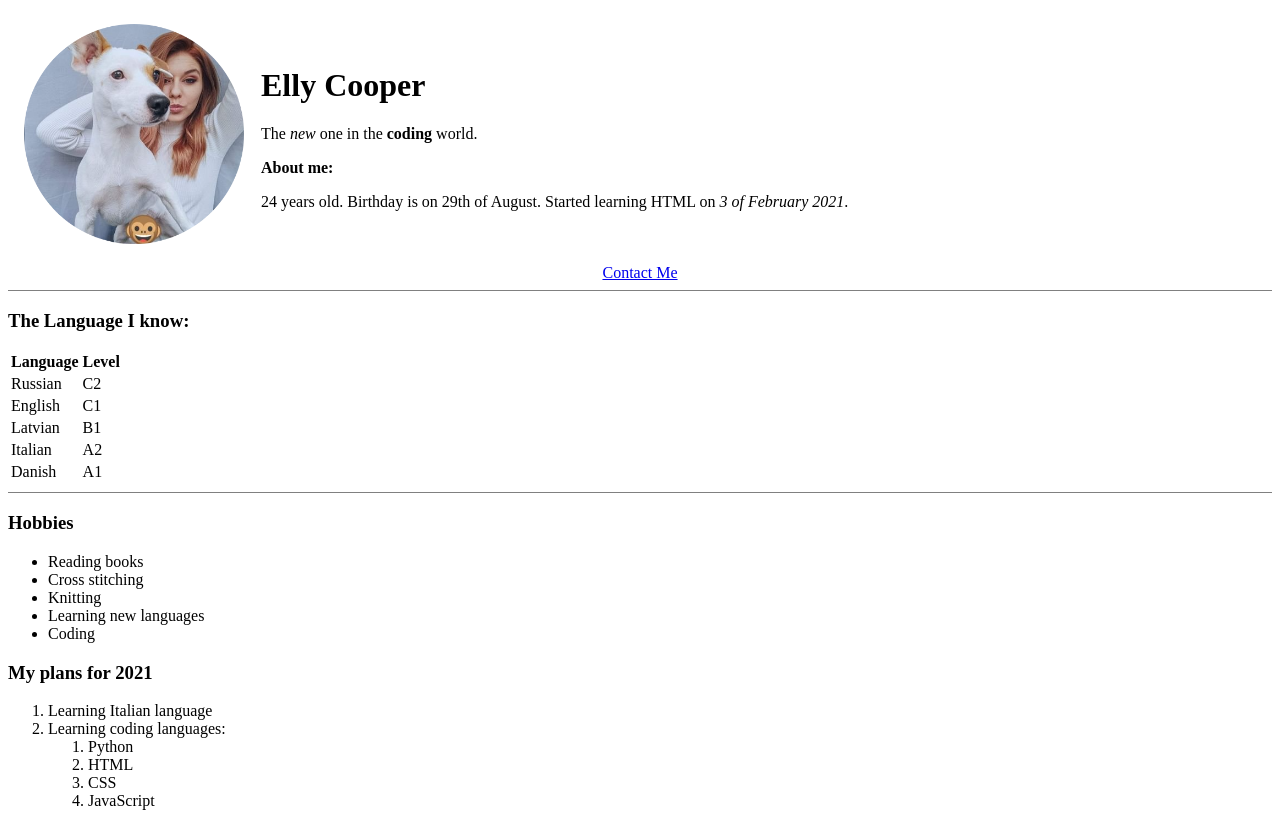
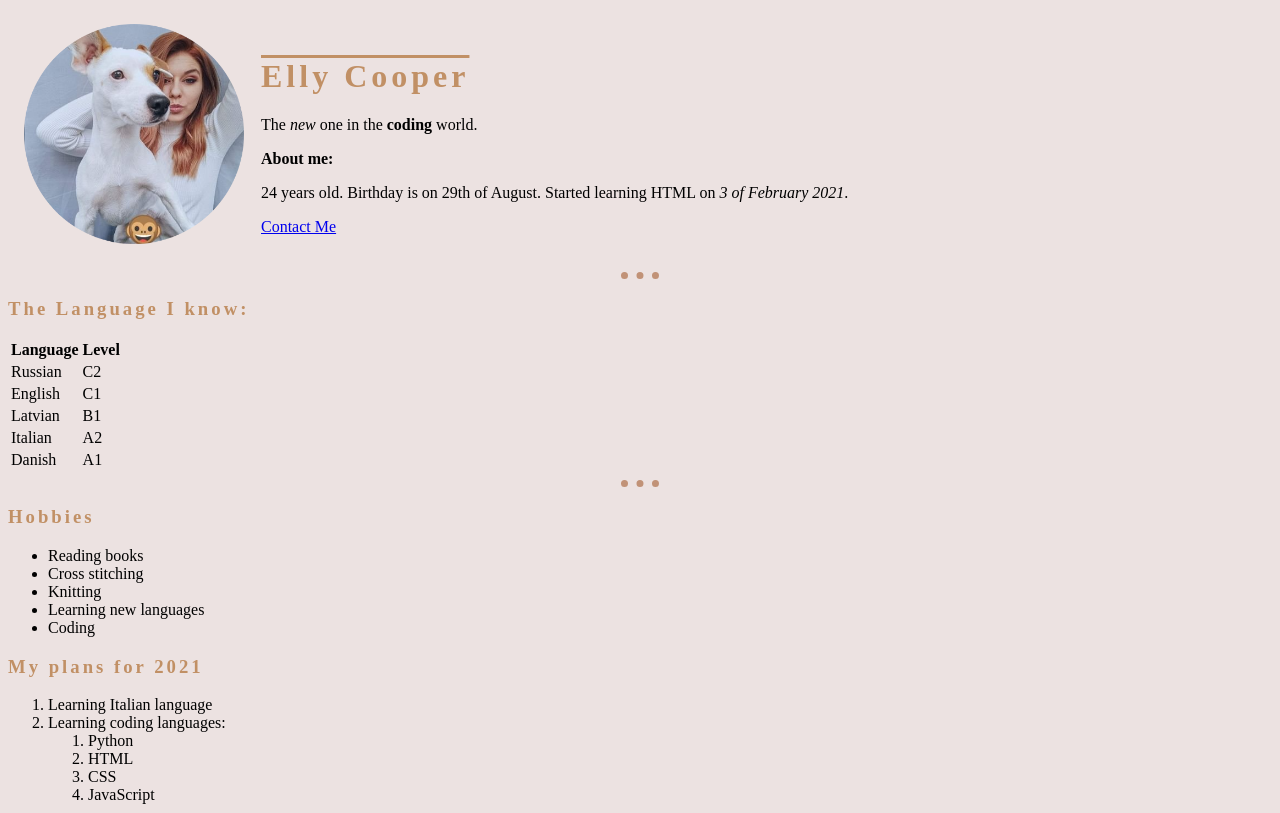
Before and after one commit to cooperelly/profile, a plain HTML site: page index.html in a window 1280 px wide. Shown: the top 813 px of the page. Drawn offline with Linux system fonts and the light colour scheme.

Commit message:
Add files via upload

```diff
--- /dev/null
+++ b/css/styles.css
@@ -0,0 +1,22 @@
+
+  body {
+    background-color: #ece2e1;
+
+ }
+  hr {
+    border-style: none;
+    border-top-style: dotted;
+    border-top-color: #c19277;
+    border-top-width: 7px;
+    width: 3%;
+}
+
+  h1 {
+    color: #c19065;
+    text-decoration: overline;
+    letter-spacing: 4px;
+}
+h3 {
+  color: #c19065;
+  letter-spacing: 3px;
+}
--- a/index.html
+++ b/index.html
@@ -4,6 +4,9 @@
 <head>
   <meta charset="utf-8">
   <title>🐼 Elly's life</title>
+<link rel="stylesheet" href="css/styles.css">
+
+
 </head>
 
 <body>
@@ -12,16 +15,12 @@
     <td><img src="images/elly-image.png" alt="Elly-Cooper-Img" width="220" height="220"></td>
     <td><p><h1>Elly Cooper</h1> The <em>new</em> one in the <strong>coding</strong> world.</p>
     <p><strong>About me:</strong></p>
-    <p>24 years old. Birthday is on 29th of August. Started learning HTML on <em> 3 of February 2021</em>.</p></td>
+    <p>24 years old. Birthday is on 29th of August. Started learning HTML on <em> 3 of February 2021</em>.</p> <a href="Social-media.html">Contact Me</a></td>
   </tr>
 </table>
 
 
-<center>
-  <a href="Social-media.html">Contact Me</a>
-</center>
-
-<hr size="1" noshade>
+<hr>
 
 <h3>The Language I know:</h3>
 <table>
@@ -51,7 +50,7 @@
         </tr>
 </table>
 
-<hr size="1" noshade>
+<hr>
 
   <h3>Hobbies</h3>
   <ul>
@@ -74,7 +73,8 @@
     </ol>
   </ol>
 
-  <hr>
+<hr>
+
 <h3>My last watched movie rating:</h3>
 <table border="1">
   <table cellspacing="10">
```
Also changed, not shown: Social-media.html (+3 -0 lines).
